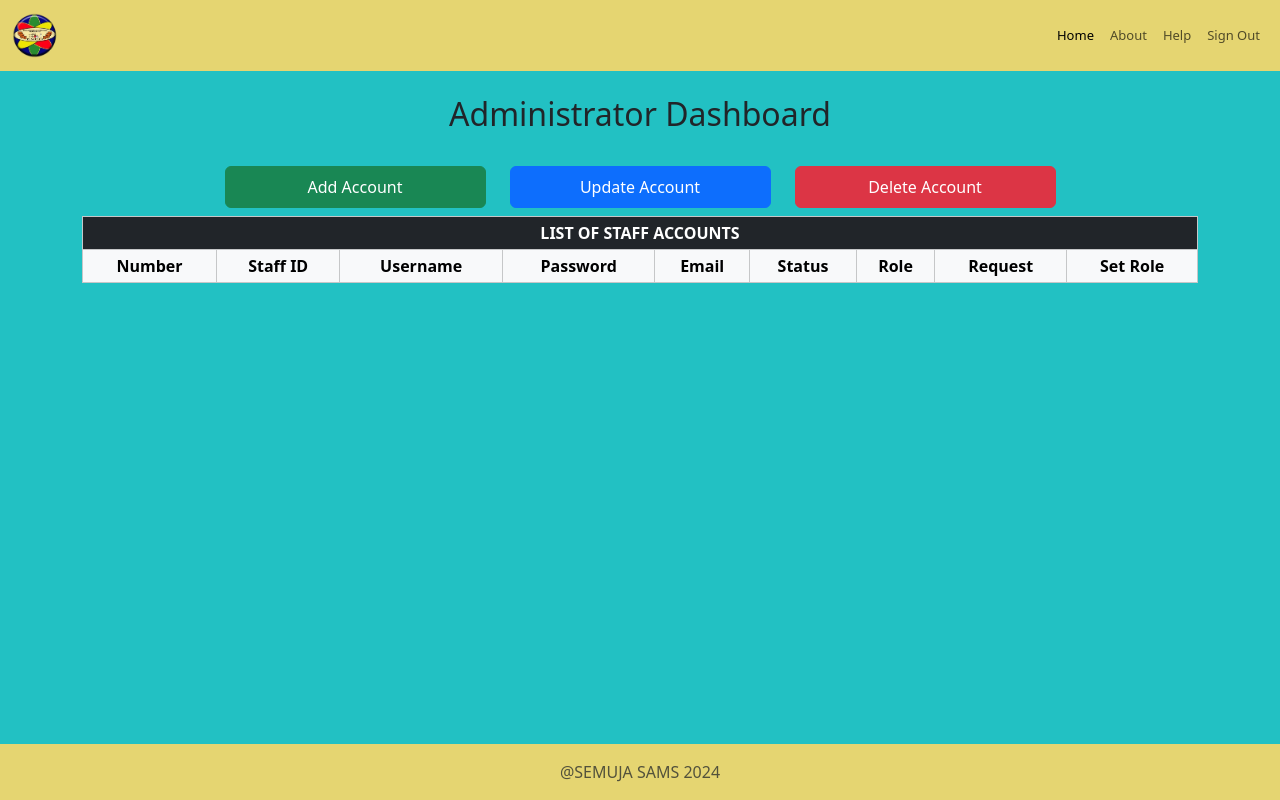
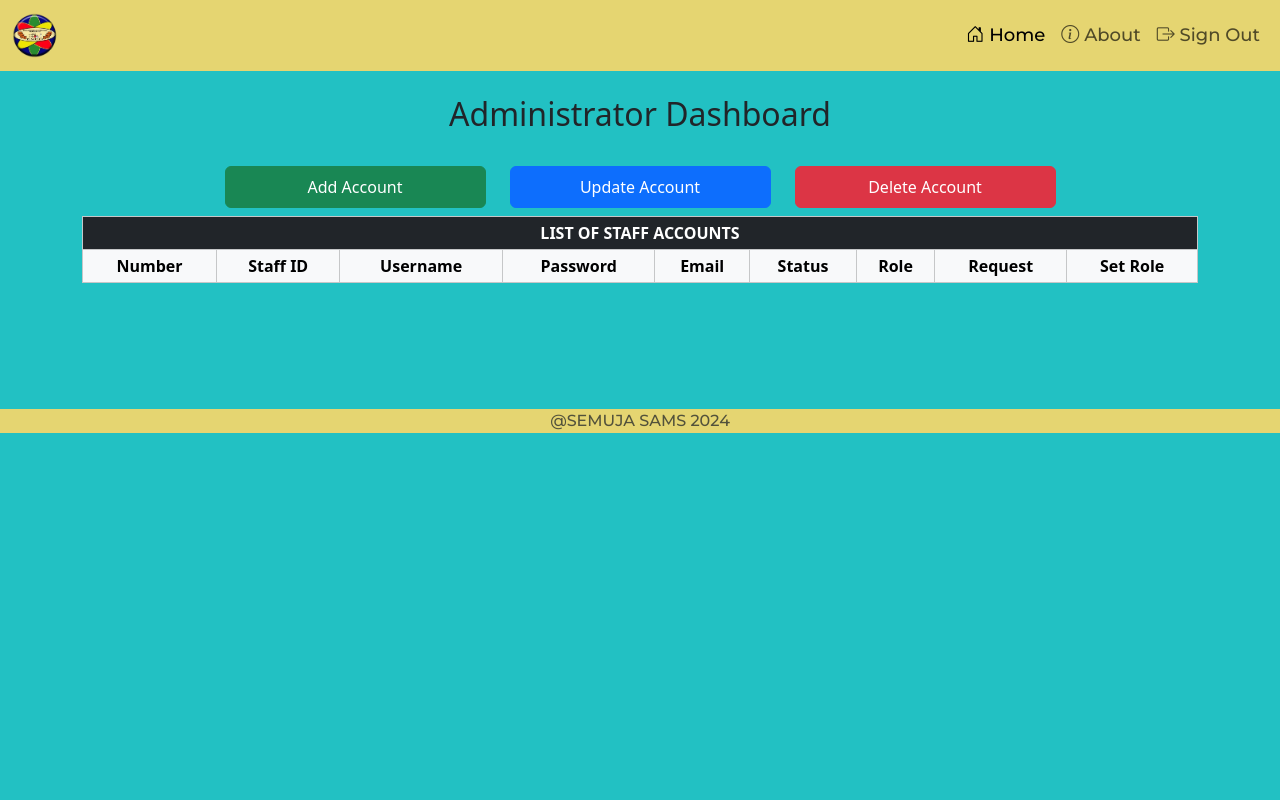
Before and after one commit to HaikalMohamed2/WebApp-FYP, a PHP site: page /AdminDashboard.php in a window 1280 px wide. Run offline with PHP 8.4, Linux system fonts and the light colour scheme; data that the repository does not hold is empty.

Commit message:
Con-Modified 12 - Add Icon

```diff
--- a/AboutPage/About.php
+++ b/AboutPage/About.php
@@ -7,6 +7,7 @@
   <title>About</title>
   <!-- Bootstrap for CSS and JS-->
   <link href="https://cdn.jsdelivr.net/npm/bootstrap@5.3.3/dist/css/bootstrap.min.css" rel="stylesheet">
+  <link href="https://cdn.jsdelivr.net/npm/bootstrap-icons/font/bootstrap-icons.css" rel="stylesheet">
   <script src="https://cdn.jsdelivr.net/npm/bootstrap@5.3.3/dist/js/bootstrap.bundle.min.js"></script>
 
   <!-- Custom CSS and JS-->
@@ -37,9 +38,9 @@
                 <div class="collapse navbar-collapse" id="navbarNav" method="post">
                     <ul class="navbar-nav me-auto">
                         <li class="nav-item">
-                            <a class="nav-link" aria-current="page" href="../MainPage/index.php">Home</a>
+                            <a class="nav-link" aria-current="page" href="../MainPage/index.php"><i class="bi bi-house-door"></i> Home</a>
                         <li class="nav-item">
-                            <a class="nav-link active" href="../AboutPage/About.php">About</a>
+                            <a class="nav-link active" href="../AboutPage/About.php"><i class="bi bi-info-circle"></i> About</a>
                         </li>
                     </ul>
                 </div>
--- a/AdminDashboard.php
+++ b/AdminDashboard.php
@@ -6,6 +6,8 @@
   <title>Admin Dashboard</title>
   <!-- Bootstrap for CSS -->
   <link href="https://cdn.jsdelivr.net/npm/bootstrap@5.3.3/dist/css/bootstrap.min.css" rel="stylesheet">
+  <link href="https://cdn.jsdelivr.net/npm/bootstrap-icons/font/bootstrap-icons.css" rel="stylesheet">
+
   <!-- Custom CSS -->
   <link href="MyStyle.css" rel="stylesheet">
 
@@ -22,16 +24,13 @@
             <div class="collapse navbar-collapse" id="navbarNav">
             <ul class="navbar-nav ms-auto">
                 <li class="nav-item">
-                <a class="nav-link active" aria-current="page" href="AdminDashboard.php">Home</a>
+                <a class="nav-link active" aria-current="page" href="AdminDashboard.php"><i class="bi bi-house-door"></i> Home</a>
                 </li>
                 <li class="nav-item">
-                <a class="nav-link" href="AboutPage/About.php" target="_blank">About</a>
+                <a class="nav-link" href="AboutPage/About.php" target="_blank"><i class="bi bi-info-circle"></i> About</a>
                 </li>
                 <li class="nav-item">
-                <a class="nav-link" href="#">Help</a>
-                </li>
-                <li class="nav-item">
-                <a class="nav-link" href="LogoutSession/AdminLogout.php">Sign Out</a>
+                <a class="nav-link" href="LogoutSession/AdminLogout.php"><i class="bi bi-box-arrow-right"></i> Sign Out</a>
                 </li>
             </ul>
             </div>
@@ -227,7 +226,7 @@
     </div>
 
     <!-- Footer -->
-    <footer class="footer mt-auto py-3 FooterColor">
+    <footer class="FooterStyle">
         <div class="container">
         <span class="text-muted">@SEMUJA SAMS 2024</span>
         </div>
--- a/LogoutSession/StaffLogout.php
+++ b/LogoutSession/StaffLogout.php
@@ -1,10 +1,4 @@
 <?php
-    // Start session
-    session_start();
-
-    // Unset all session variables
-    $_SESSION = array();
-
     // Destroy the session
     session_destroy();
 
--- a/MgmtDB.php
+++ b/MgmtDB.php
@@ -34,11 +34,11 @@
 
             if ($result)
             {
-                $updateResult = 'success';
+                echo "<script>alert('Successfully added a substitute teacher.');</script>";
             }
             else
             {
-                $updateResult = 'failure';
+                echo "<script>alert('Failed to add a substitute teacher.');</script>";
             }
         }
 
--- a/MyStyle.css
+++ b/MyStyle.css
@@ -1,4 +1,4 @@
-@import url('https://fonts.googleapis.com/css?family=Open+Sans&display=swap');
+@import url("https://fonts.googleapis.com/css2?family=Montserrat:wght@500;700&display=swap");
 /* Media queries for responsiveness */
 @media (min-width: 576px)
 {
@@ -65,7 +65,8 @@
 /* Nav Bar */
 .NavFont
 {
-  font-size: small;
+  font-size: large;
+  font-family: 'Montserrat';
 }
 
 .navbar-nav
@@ -85,13 +86,13 @@
 }
 
 /* Footer */
-.FooterColor
+.FooterStyle
 {
   background-color: #e5d571;
+  font-family: 'Montserrat';
   text-align: center;
-  position: fixed;
   bottom: 0;
-  width: 100%;
+  width: auto;
 }
 
 .ContentColor
```
Also changed, not shown: DBAdmin.php (+85 -4 lines), MainPage/index.php (+4 -3 lines), ManagementDashboard.php (+6 -4 lines), StaffDashboard.php (+6 -4 lines).
